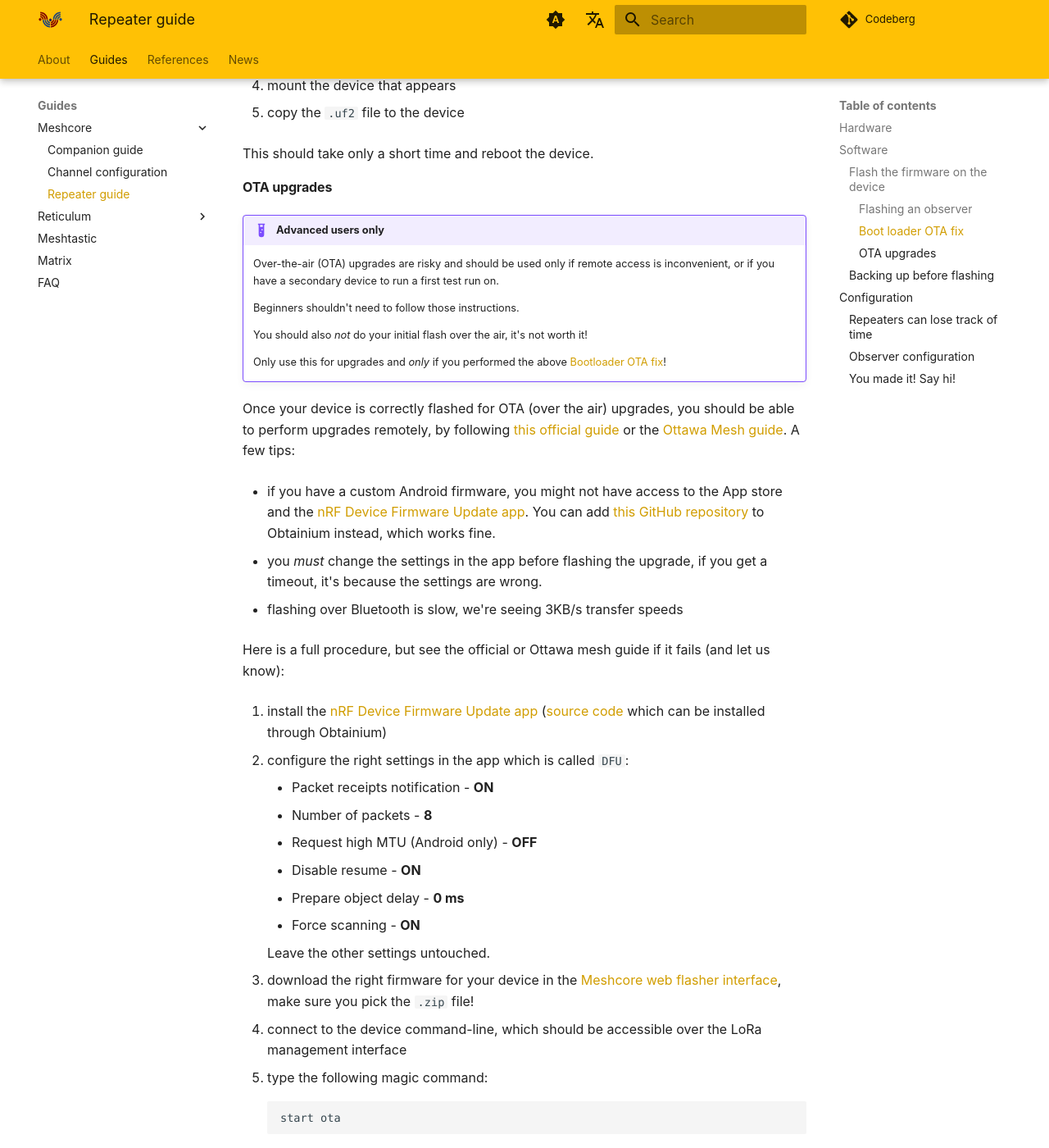
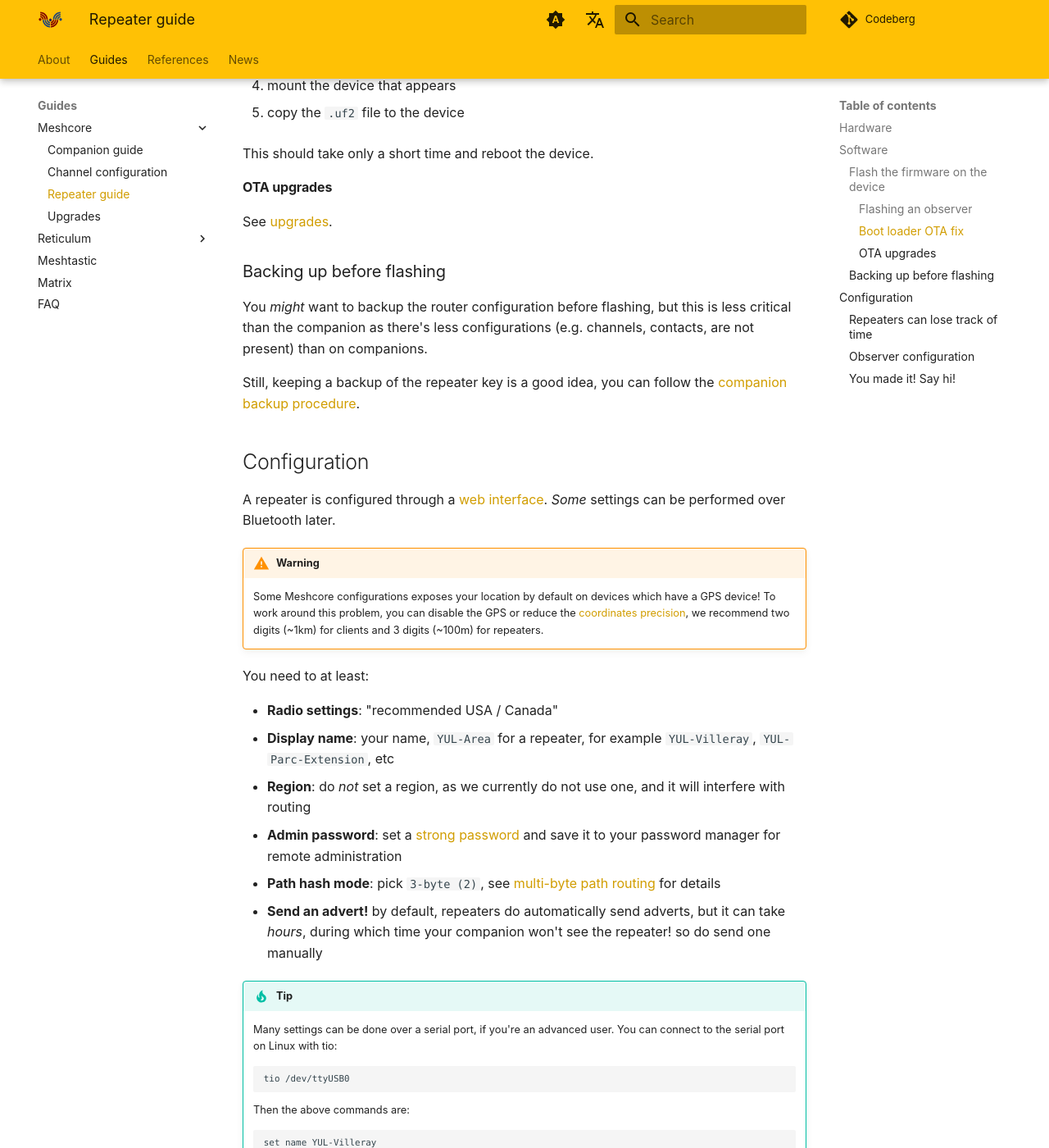
Before and after one commit to ReseauLibre/lora.reseaulibre.ca, an MkDocs documentation site: the page built from docs/guides/meshcore/repeater.md, in a window 1280 px wide and 1400 px high, scrolled down 2853 px. Shown: the whole window at 82% size. Built offline with MkDocs 1.6.1 and Material for MkDocs 9.7.7, drawn with Linux system fonts in a browser that asks for light colours; plug-ins that fetch from the network failed and are left out; comment, search, counter and statistics services are not loaded; some of the changed text lies outside the part shown.

Commit message:
split off and expand upgrades procedures to include linux clients

```diff
--- a/docs/guides/meshcore/repeater.md
+++ b/docs/guides/meshcore/repeater.md
@@ -149,77 +149,7 @@
 
 #### OTA upgrades
 
-!!! example "Advanced users only"
-
-    Over-the-air (OTA) upgrades are risky and should be used only if
-    remote access is inconvenient, or if you have a secondary device
-    to run a first test run on.
-
-    Beginners shouldn't need to follow those instructions.
-
-    You should also *not* do your initial flash over the air, it's not
-    worth it!
-
-    Only use this for upgrades and *only* if you performed the above
-    [Bootloader OTA fix](#boot-loader-ota-fix)!
-
-Once your device is correctly flashed for OTA (over the air) upgrades,
-you should be able to perform upgrades remotely, by following [this
-official guide](https://blog.meshcore.io/2026/04/02/nrf-ota-update) or the [Ottawa Mesh guide](https://ottawamesh.ca/meshcore/update-repeater-ota/). A few tips:
-
- - if you have a custom Android firmware, you might not have access to
-   the App store and the [nRF Device Firmware Update app](https://play.google.com/store/apps/details?id=no.nordicsemi.android.dfu&hl=en_US). You can
-   add [this GitHub repository](https://github.com/nordicsemi/Android-DFU-Library) to Obtainium instead, which works fine.
-
- - you *must* change the settings in the app before flashing the
-   upgrade, if you get a timeout, it's because the settings are wrong.
-
- - flashing over Bluetooth is slow, we're seeing 3KB/s transfer speeds
-
-Here is a full procedure, but see the official or Ottawa mesh guide if
-it fails (and let us know):
-
- 1. install the [nRF Device Firmware Update app](https://play.google.com/store/apps/details?id=no.nordicsemi.android.dfu&hl=en_US) ([source code](https://github.com/nordicsemi/Android-DFU-Library)
-    which can be installed through Obtainium)
-
- 2. configure the right settings in the app which is called `DFU`:
-
-     - Packet receipts notification - **ON**
-     - Number of packets - **8**
-     - Request high MTU (Android only) - **OFF**
-     - Disable resume - **ON**
-     - Prepare object delay - **0 ms**
-     - Force scanning - **ON**
-
-    Leave the other settings untouched.
-
- 3. download the right firmware for your device in the [Meshcore web
-    flasher interface](https://flasher.meshcore.io), make sure you pick the `.zip` file!
-
- 4. connect to the device command-line, which should be accessible
-    over the LoRa management interface
-
- 5. type the following magic command:
-
-        start ota
-
-    This will show the Bluetooth MAC address of your device, which can
-    be used to identify it below.
-
- 6. back in the app, start the update, by tapping `Select` and picking
-    the `.zip` file you downloaded earlier
-
- 7. select the device which should show up as something like
-    `SENSECAP_SOLAR_OTA` and also show the MAC address above
-
- 8. press start
-
-    This will go through various steps. If you have messed up the
-    settings, it will like timeout at the `DFU initialized`
-    step. Otherwise it should show a progress bar and transfer rate
-    after that.
-
- 9. you're done!
+See [upgrades](upgrades.md).
 
 ### Backing up before flashing
 
--- a/mkdocs.yml
+++ b/mkdocs.yml
@@ -19,6 +19,7 @@
       - guides/meshcore/companion.md
       - guides/meshcore/channels.md
       - guides/meshcore/repeater.md
+      - guides/meshcore/upgrades.md
     - Reticulum:
       - guides/reticulum/index.md
       - guides/reticulum/rns.md
```
Also changed, not shown: docs/guides/faq.md (+3 -3 lines), docs/guides/meshcore/upgrades.md (added, +184 -0 lines).
